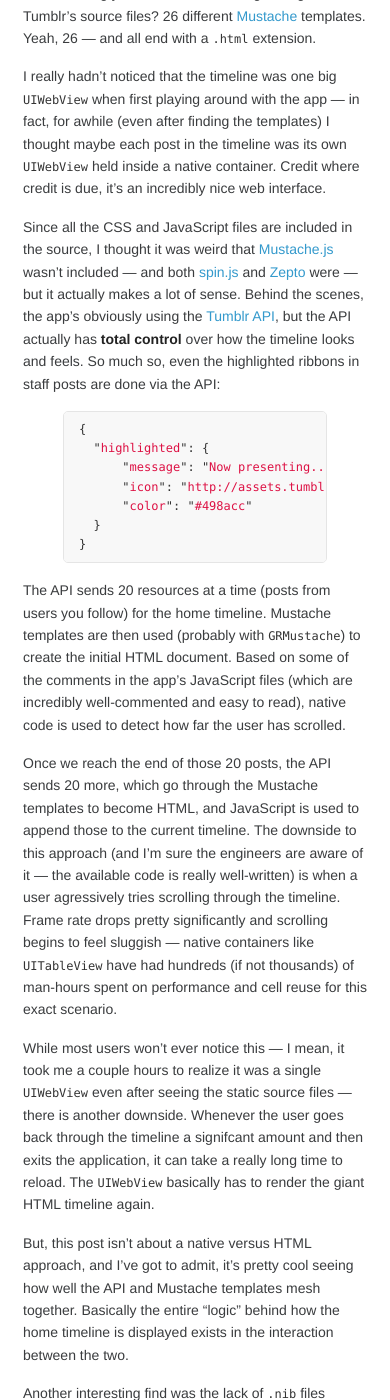
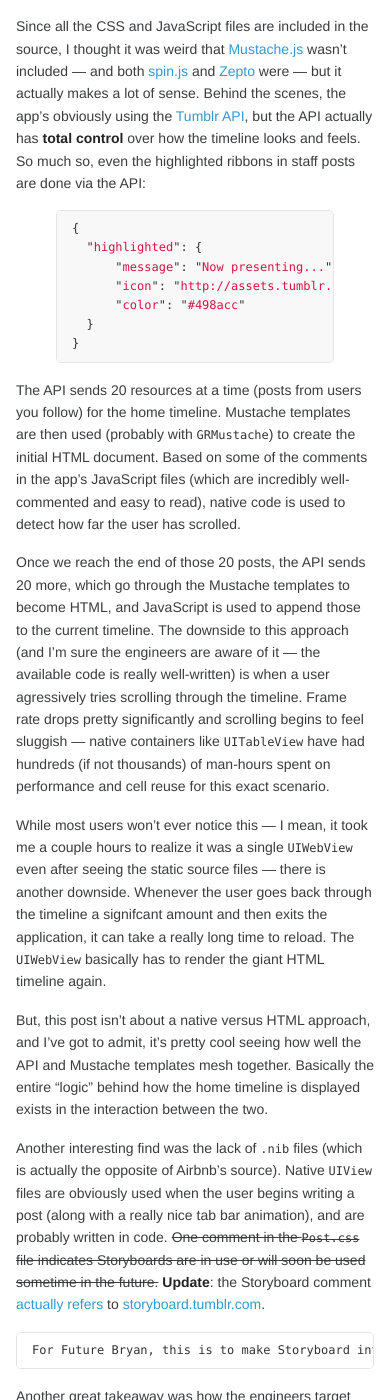
Before and after one commit to zachwill/blog, a Jekyll site: the page built from index.html, in a window 390 px wide and 1400 px high, scrolled down 5765 px. Built offline with Jekyll 4.4.1, drawn with Linux system fonts in a browser that asks for light colours; Markdown is read by kramdown in place of the engine named in the settings.

Commit message:
Change mobile padding

```diff
--- a/css/style.css
+++ b/css/style.css
@@ -269,7 +269,7 @@
 
 @media print, screen and (max-width: 480px) {
   body {
-    padding:15px;
+    padding:8px;
   }
 
   header ul {
```
